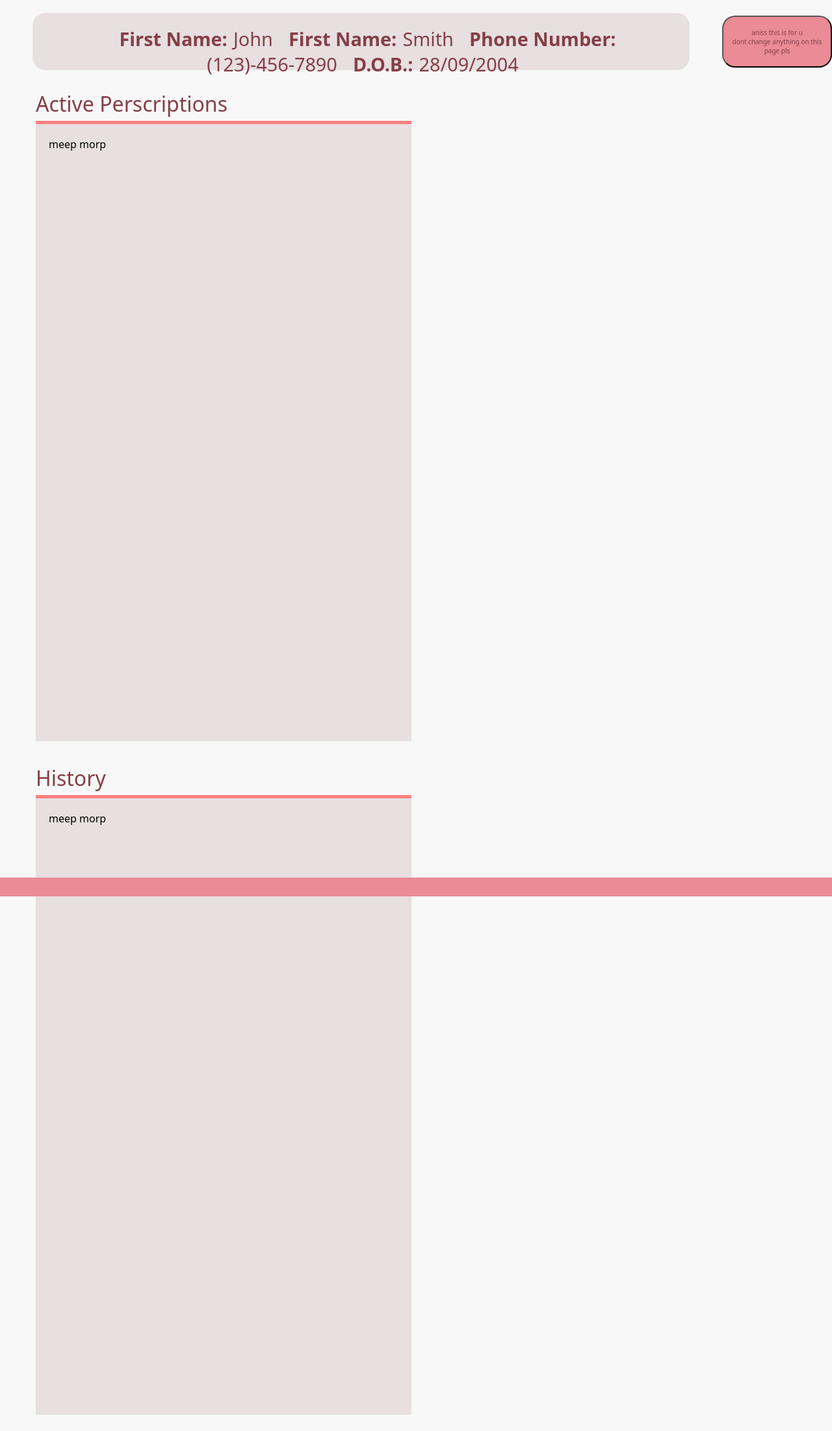
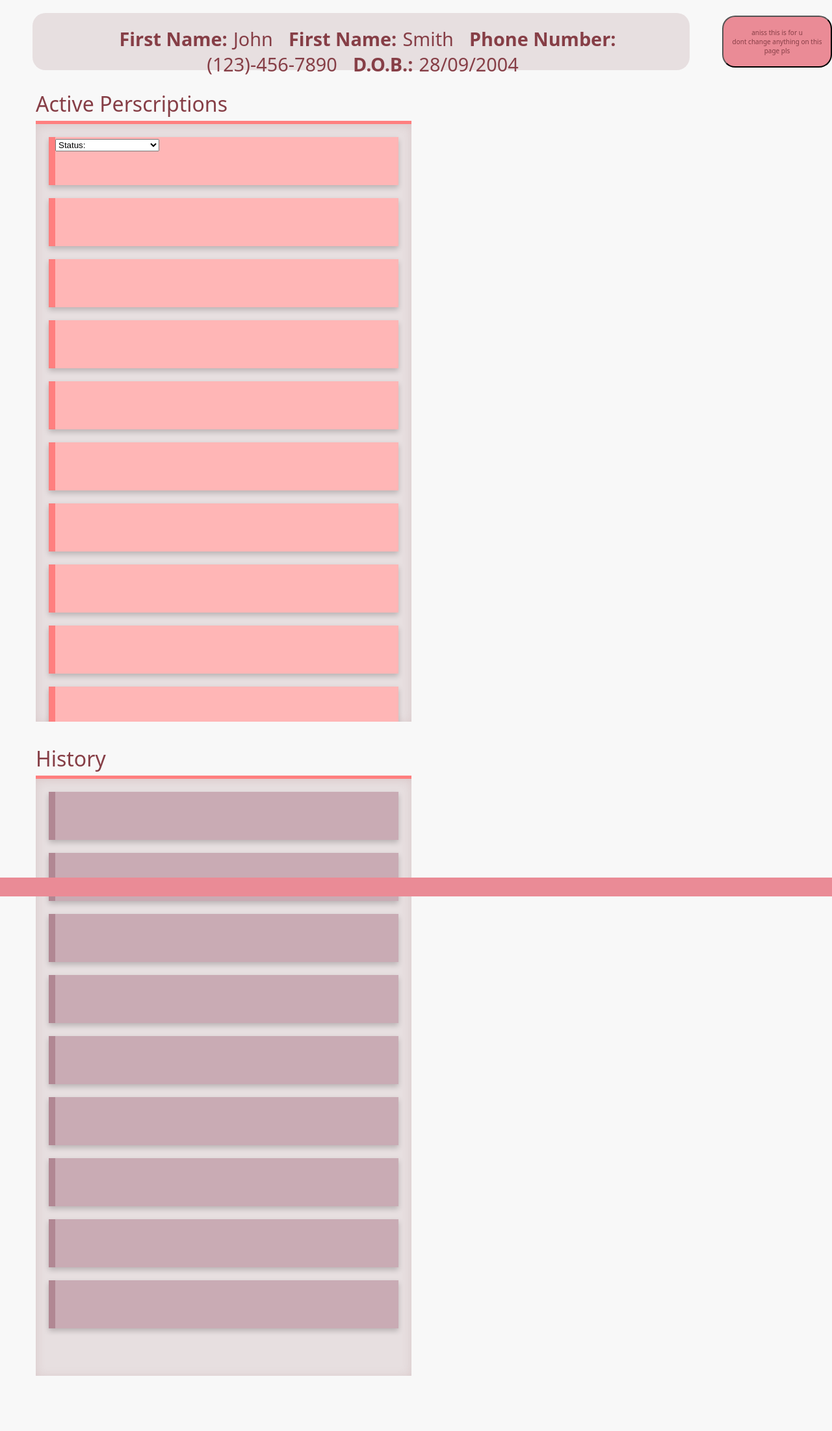
Before and after one commit to trevorwh113/Web_Dev_QA_Project, a Flask app: page /prescription/client in a window 1280 px wide. Shown: the part 64-2267 px from the top of the page at 65% size. After the commit the page ends 2182 px from the top, so only its background shows below. Run offline with Flask 2, Linux system fonts and the light colour scheme.

Commit message:
Added sample item elements and a temp "status" drop down

```diff
--- a/app/static/client_page.css
+++ b/app/static/client_page.css
@@ -77,7 +77,8 @@ p {
     background-color: #e7dfe0;
     display: block;
     margin:5px 5px;
-    padding: 20px 20px;
+    padding: 0px 20px 10px;
+    box-shadow:0 2px 15px 0 rgba(160, 108, 108, 0.2) inset;
 }
 
 button {
@@ -90,3 +91,11 @@ button {
     font-family: system-ui, -apple-system, BlinkMacSystemFont, 'Segoe UI', Roboto, Oxygen, Ubuntu, Cantarell, 'Open Sans', 'Helvetica Neue', sans-serif;
     font-size: 10px;
 }
+
+.item {
+    border-left: 10px solid #FF7F7F;
+    background-color: #ffb6b6;
+    box-shadow:0 4px 8px 0 rgba(0, 0, 0, 0.2);
+    min-height: 74px;
+    margin: 20px 0px;
+}
--- a/app/templates/client.html
+++ b/app/templates/client.html
@@ -37,13 +37,41 @@
         <div class="section">
             <p style="font-size: 2rem;">Active Perscriptions</p>
             <div class="scrollBox">
-                meep morp
+                <div class="item">
+                    <select>
+                        <option value="0">Status:</option>
+                        <option value="1">Ready</option>
+                        <option value="2">Needs Filling</option>
+                        <option value="3">Not Ready for Renewal</option>
+                        <option value="4">Renewal Available</option>
+                        <option value="5">Non-Active</option>
+                    </select>
+                </div>
+                <div class="item"></div>
+                <div class="item"></div>
+                <div class="item"></div>
+                <div class="item"></div>
+                <div class="item"></div>
+                <div class="item"></div>
+                <div class="item"></div>
+                <div class="item"></div>
+                <div class="item"></div>
+                <div class="item"></div>
+                <div class="item"></div>
             </div>
         </div>
         <div class="section">
             <p style="font-size: 2rem;">History</p>
             <div class="scrollBox">
-                meep morp
+                <div class="item" style="background-color: #c9abb4; border-left: 10px solid #B18793;"></div>
+                <div class="item" style="background-color: #c9abb4; border-left: 10px solid #B18793;"></div>
+                <div class="item" style="background-color: #c9abb4; border-left: 10px solid #B18793;"></div>
+                <div class="item" style="background-color: #c9abb4; border-left: 10px solid #B18793;"></div>
+                <div class="item" style="background-color: #c9abb4; border-left: 10px solid #B18793;"></div>
+                <div class="item" style="background-color: #c9abb4; border-left: 10px solid #B18793;"></div>
+                <div class="item" style="background-color: #c9abb4; border-left: 10px solid #B18793;"></div>
+                <div class="item" style="background-color: #c9abb4; border-left: 10px solid #B18793;"></div>
+                <div class="item" style="background-color: #c9abb4; border-left: 10px solid #B18793;"></div>
             </div>
         </div>
     </midlayer>
```
